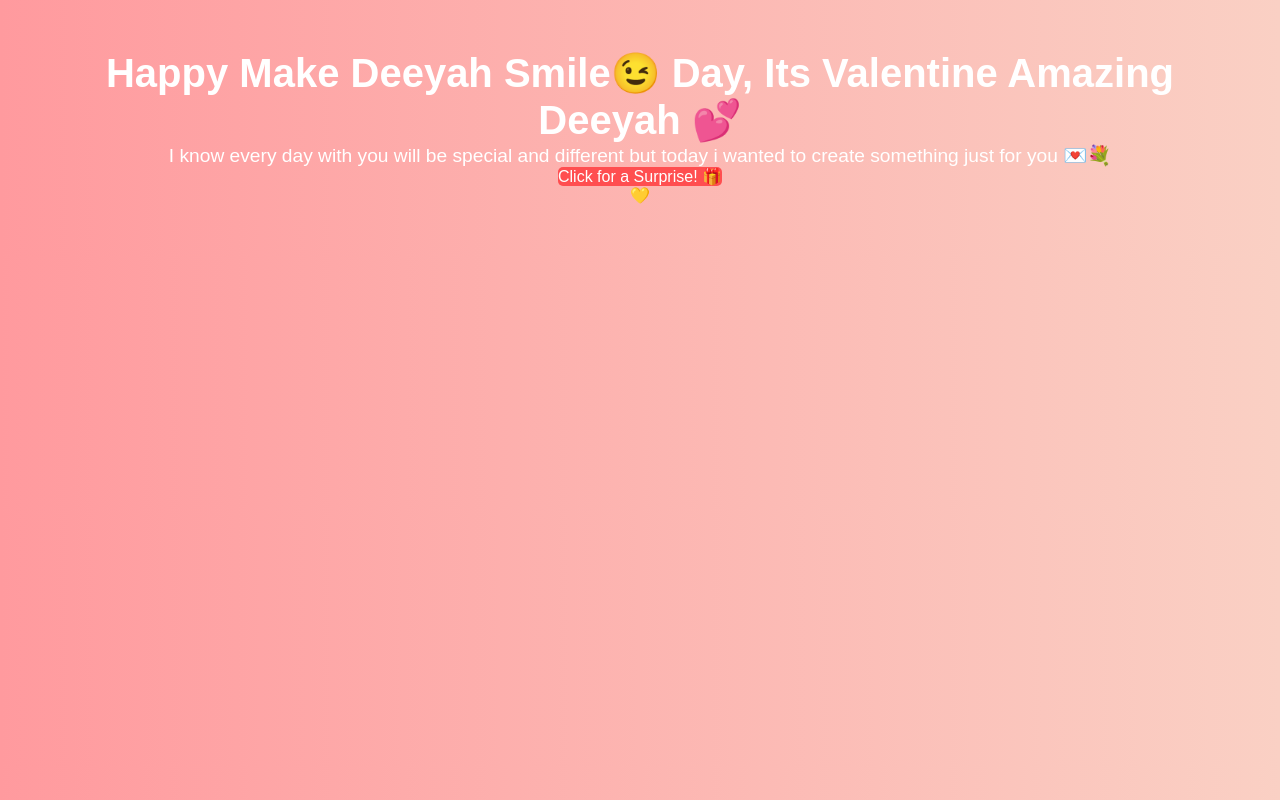
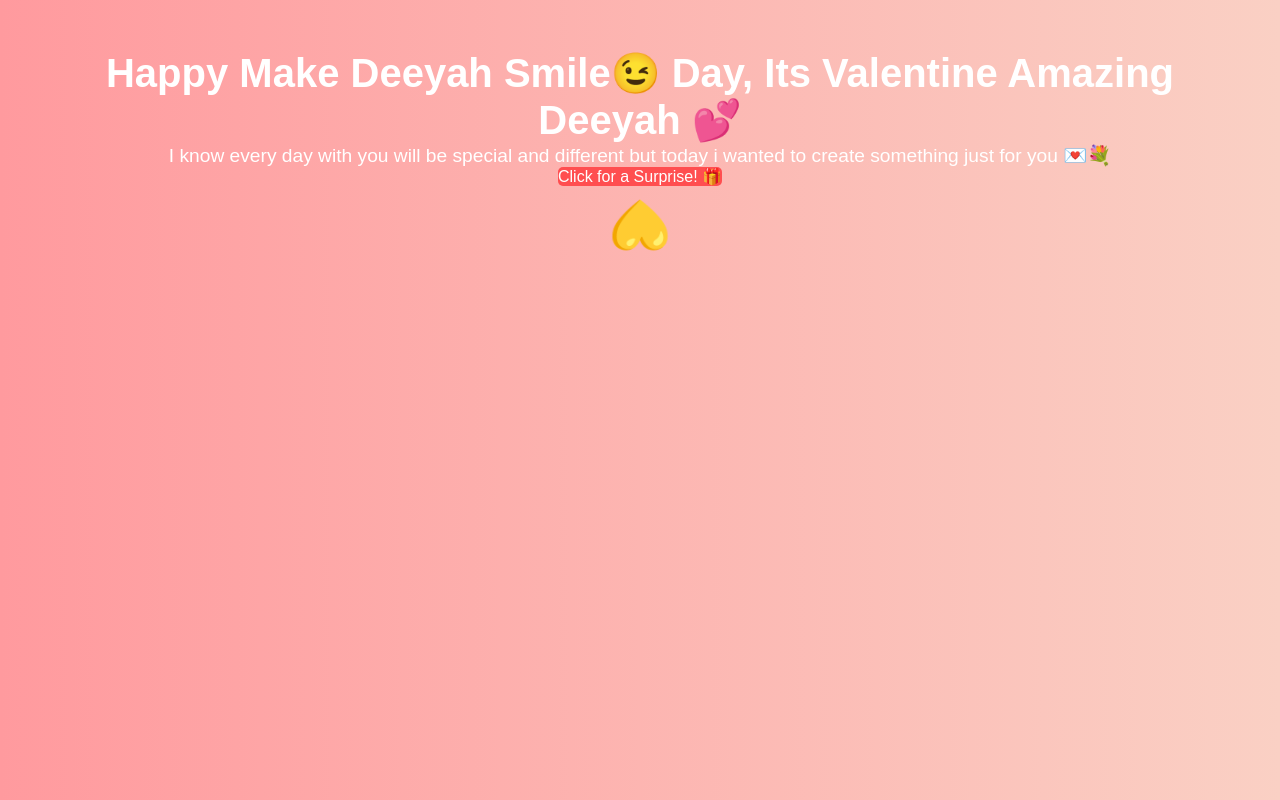
Before and after one commit to sunkan-mi27/Deeeyahh, a plain HTML site: page index.html in a window 1280 px wide. Drawn offline with Linux system fonts and the light colour scheme.

Commit message:
Update deeyah.css

```diff
--- a/deeyah.css
+++ b/deeyah.css
@@ -37,6 +37,19 @@ body {
   background-image: url("love.png") center;
   background-size: cover;
   animation: floatUp 5s linear infinite;
+}
+
+#rotatingHeart {
+  font-size: 50px;
+  display: block;
+  text-align: center;
+  margin-top: 10px;
+  animation: spin 2s linear infinite;
+}
+
+@Keyframes spin {
+  from { transform: rotate(0deg);}
+to { transform: rotate(360deg);}
 }
 
 h1 {
```
